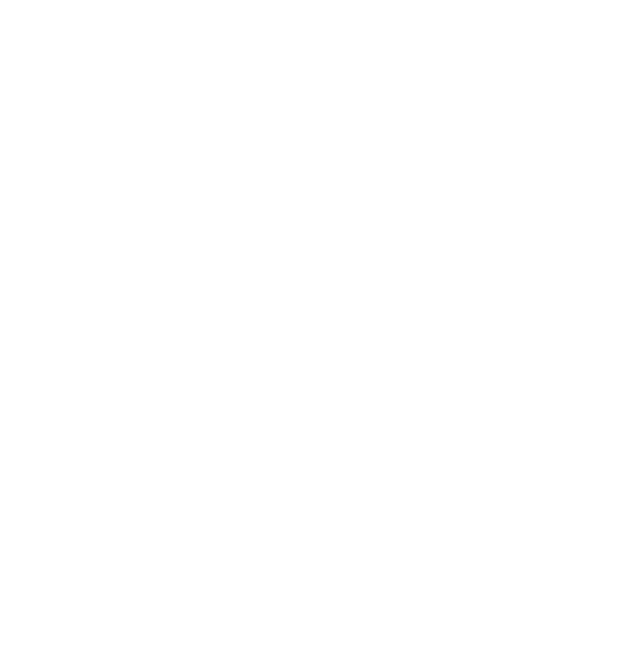
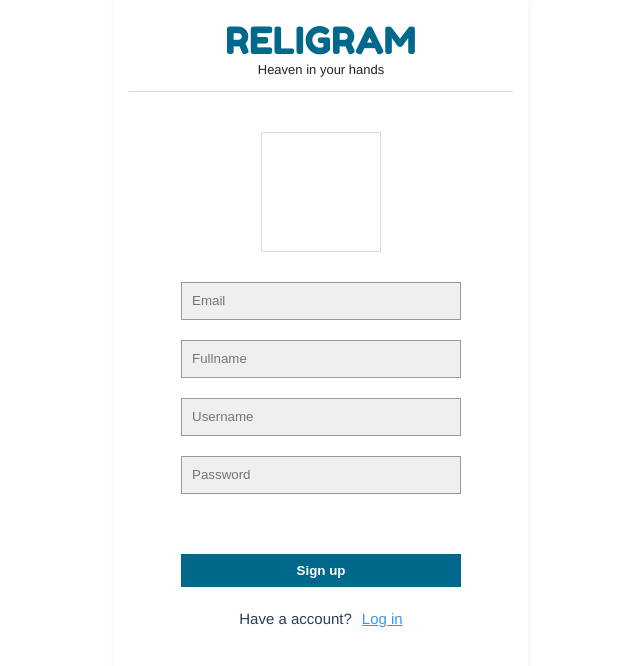
Before and after one commit to yeti98/religram-frontend-k6, a Vue app: page /signupfacebook in a window 1280 px wide. Shown: the top 666 px of the page, without its empty margins (319-959 px from the left). Built offline with nearby package versions, Linux system fonts and the light colour scheme.

Commit message:
Issue #6: Signup with facebook

```diff
--- a/package.json
+++ b/package.json
@@ -10,11 +10,13 @@
   "dependencies": {
     "axios": "^0.19.0",
     "core-js": "^2.6.5",
+    "image-to-base64": "^2.0.1",
     "node-sass": "^4.12.0",
     "sass-loader": "^8.0.0",
     "vue": "^2.6.10",
     "vue-router": "^3.1.3",
     "vuelidate": "^0.7.4",
+    "vuetify": "^2.1.1",
     "vuex": "^3.1.1"
   },
   "devDependencies": {
--- a/src/router.js
+++ b/src/router.js
@@ -3,6 +3,7 @@ import Router from 'vue-router'
 import Home from './views/Home.vue'
 import Login from './views/auth/Login';
 import Signup from "@/views/auth/Signup";
+import SignupFacebook from "@/views/auth/SignupFacebook";
 
 Vue.use(Router);
 
@@ -24,6 +25,11 @@ export default new Router({
             path: "/signup",
             name: "signup",
             component: Signup
-        }
-    ]
+        },
+
+        {
+            path: "/signupfacebook",
+            name: "signupfacebook",
+            component: SignupFacebook
+        }]
 })
--- a/src/views/auth/Login.vue
+++ b/src/views/auth/Login.vue
@@ -129,7 +129,14 @@
                                 })
                                 .catch(err => {
                                     if (err) {
-                                        console.log(err.response);
+                                        auth
+                                            .post("/signup/facebook", {accessToken: access_token})
+                                            .then(res => {
+                                                localStorage.setItem('email', res.data.email);
+                                                localStorage.setItem("avatar", res.data.avatar);
+                                                localStorage.setItem("fullname", res.data.fullname);
+                                                this.$router.push({name: "signupfacebook"})
+                                            });
                                     }
                                 });
                         }
--- a/src/views/auth/Signup.vue
+++ b/src/views/auth/Signup.vue
@@ -121,7 +121,6 @@
 
         methods: {
             logInWithFacebook() {
-                let checkStatus = 0;
                 FB.login(
                     response => {
                         if (response.authResponse) {
@@ -145,8 +144,15 @@
                                 })
                                 .catch(err => {
                                     if (err) {
-                                        console.log(err.response);
-                                        setTimeout(() => this.error = "", 2000)
+                                        console.log("login facebook error",err.response);
+                                        auth
+                                            .post("/signup/facebook", {accessToken: access_token})
+                                            .then(res => {
+                                                localStorage.setItem('email', res.data.email);
+                                                localStorage.setItem("avatar", res.data.avatar);
+                                                localStorage.setItem("fullname", res.data.fullname);
+                                                this.$router.push({name: "signupfacebook"})
+                                            });
                                     }
                                 });
                         }
@@ -154,7 +160,8 @@
                     {scope: "email", auth_type: "reauthenticate"}
                 );
                 return false;
-            },
+            }
+            ,
             onSubmit() {
                 this.$v.$touch();
                 if (!this.$v.$invalid) {
--- /dev/null
+++ b/src/views/auth/SignupFacebook.vue
@@ -0,0 +1,115 @@
+<template>
+    <div class="wrap">
+        <div class="header">
+            <div class="logo">
+                <a href="#" title="">Religram</a>
+                <p class="slogan">Heaven in your hands</p>
+            </div>
+        </div>
+        <div class="content">
+            <div class="form form-sign-up-fb">
+                <form  id="form_sign_up_fb" @submit.prevent="signupfacebook">
+                    <div class="sign-up-avatar">
+                        <p><img :src="avatar" alt=""/></p>
+                    </div>
+                    <input
+                            :class="{invalid: $v.email.$error}"
+                            class="input-text" id="email" name="signup-email-fb" placeholder="Email" type="text" v-model="email"
+                            value="">
+                    <input
+                            :class="{invalid: $v.fullname.$error}"
+                            class="input-text" id="fullname" name="signup-name-fb" placeholder="Fullname" type="text"
+                            v-model="fullname" value="">
+                    <input :class="{invalid: $v.username.$error}" class="input-text" id="username" name="signup-user-fb" placeholder="Username"
+                           type="text" v-model="username"
+                           value="">
+                    <input :class="{invalid: $v.password.$error}" class="input-text" id="password" name="signup-pass-fb" placeholder="Password"
+                           type="password" v-model="password"
+                           value="">
+                    <button type="submit" class="btn btn-full" id="signup_submit_fb"
+                            name="signup-submit-fb">Sign up
+                    </button>
+                </form>
+            </div>
+            <div class="sign-up">
+                <p>Have a account?<a href="#" title="">Log in</a></p>
+            </div>
+        </div>
+    </div>
+</template>
+
+<script>
+
+    import {email, fullname, password, username} from "@/validate/validate";
+    import auth from "../../axios/axios-auth"
+    import image2base64 from "image-to-base64"
+
+    export default {
+        name: "SignupFacebook",
+        data() {
+            return {
+                username: "",
+                fullname: localStorage.getItem('fullname'),
+                email: localStorage.getItem('email'),
+                avatar: localStorage.getItem('avatar'),
+                password: "",
+            }
+        },
+        validations: {
+            email, fullname, username, password
+        },
+        methods: {
+            getBase64(){
+                image2base64(this.avatar).then((res) => {
+                    return res
+                }).catch((error) => {
+                    if (error){
+                        console.log(error)
+                    }
+                })
+            },
+            signupfacebook() {
+                this.$v.$touch();
+                if (!this.$v.$invalid) {
+                    let formData = {
+                        username: this.username,
+                        email: this.email,
+                        password: this.password,
+                        fullname: this.fullname,
+                        avatar: this.getBase64(),
+
+                    };
+                    auth
+                        .post("/signup", formData)
+                        .then(res => {
+                            if (res.status == 200) {
+                                let userData = {
+                                    id: res.data.user.id,
+                                    username: res.data.user.username,
+                                    email: res.data.user.email,
+                                    fullname: res.data.user.fullname,
+                                    token: res.data.token,
+                                    avatar: res.data.user.avatar,
+                                };
+                                this.$store.dispatch("authUser", userData);
+                                this.$router.push({name: "home"});
+                            }
+                        })
+                        .catch(err => {
+                            if (err) {
+                                this.error = err.response.data.message;
+                                setTimeout(() => this.error = '', 2000)
+                            }
+                        });
+                }
+            }
+        }
+    }
+</script>
+
+<style scoped>
+    .invalid {
+        border-width: 2px;
+        border-color: rgb(226, 35, 35);
+    }
+</style>
```
Also changed, not shown: src/main.js (+6 -8 lines), 1 other file (tests, documents, lock files or other folders).
